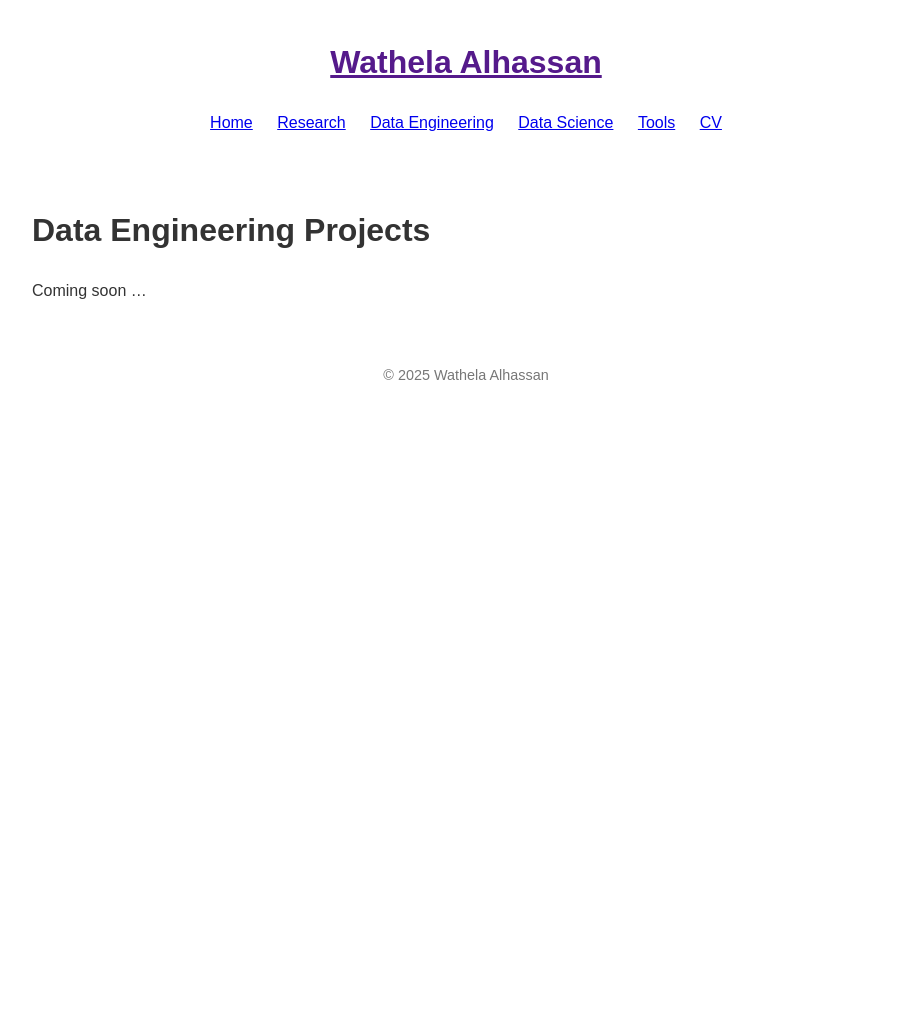
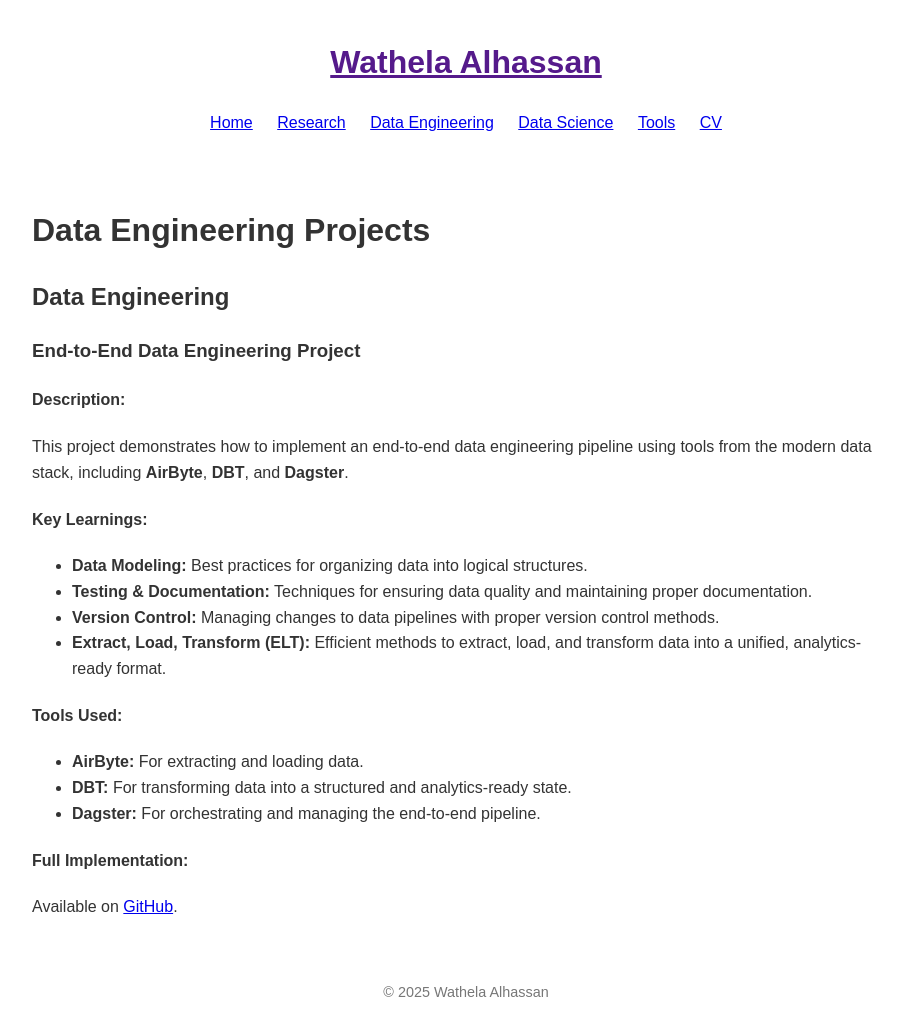
Before and after one commit to wathela/wathela.github.io, a Jekyll site: the page built from data-eng.md, in a window 1280 px wide. Shown: the whole page, without its empty margins (174-1076 px from the left). Built offline with Jekyll 4.4.1, drawn with Linux system fonts in a browser that asks for light colours; before the commit the page ends 900 px from its top, so only the background shows below that.

Commit message:
Update de

```diff
--- a/data-eng.md
+++ b/data-eng.md
@@ -6,4 +6,28 @@ permalink: /data-engineering/
 
 # Data Engineering Projects
 
-Coming soon ...
+<div id="data-eng" class="tab-content">
+    <h2>Data Engineering</h2>
+
+    <!-- End-to-End Data Engineering Project -->
+    <div id="end-to-end-data-engineering-project">
+        <h3>End-to-End Data Engineering Project</h3>
+        <h4>Description:</h4>
+        <p>This project demonstrates how to implement an end-to-end data engineering pipeline using tools from the modern data stack, including <strong>AirByte</strong>, <strong>DBT</strong>, and <strong>Dagster</strong>.</p>
+        <h4>Key Learnings:</h4>
+        <ul>
+            <li><strong>Data Modeling:</strong> Best practices for organizing data into logical structures.</li>
+            <li><strong>Testing & Documentation:</strong> Techniques for ensuring data quality and maintaining proper documentation.</li>
+            <li><strong>Version Control:</strong> Managing changes to data pipelines with proper version control methods.</li>
+            <li><strong>Extract, Load, Transform (ELT):</strong> Efficient methods to extract, load, and transform data into a unified, analytics-ready format.</li>
+        </ul>
+        <h4>Tools Used:</h4>
+        <ul>
+            <li><strong>AirByte:</strong> For extracting and loading data.</li>
+            <li><strong>DBT:</strong> For transforming data into a structured and analytics-ready state.</li>
+            <li><strong>Dagster:</strong> For orchestrating and managing the end-to-end pipeline.</li>
+        </ul>
+        <h4>Full Implementation:</h4>
+        <p>Available on <a href="https://github.com/wathela/AirByte-DBT-Dagster-Project">GitHub</a>.</p>
+    </div>
+</div>
```
